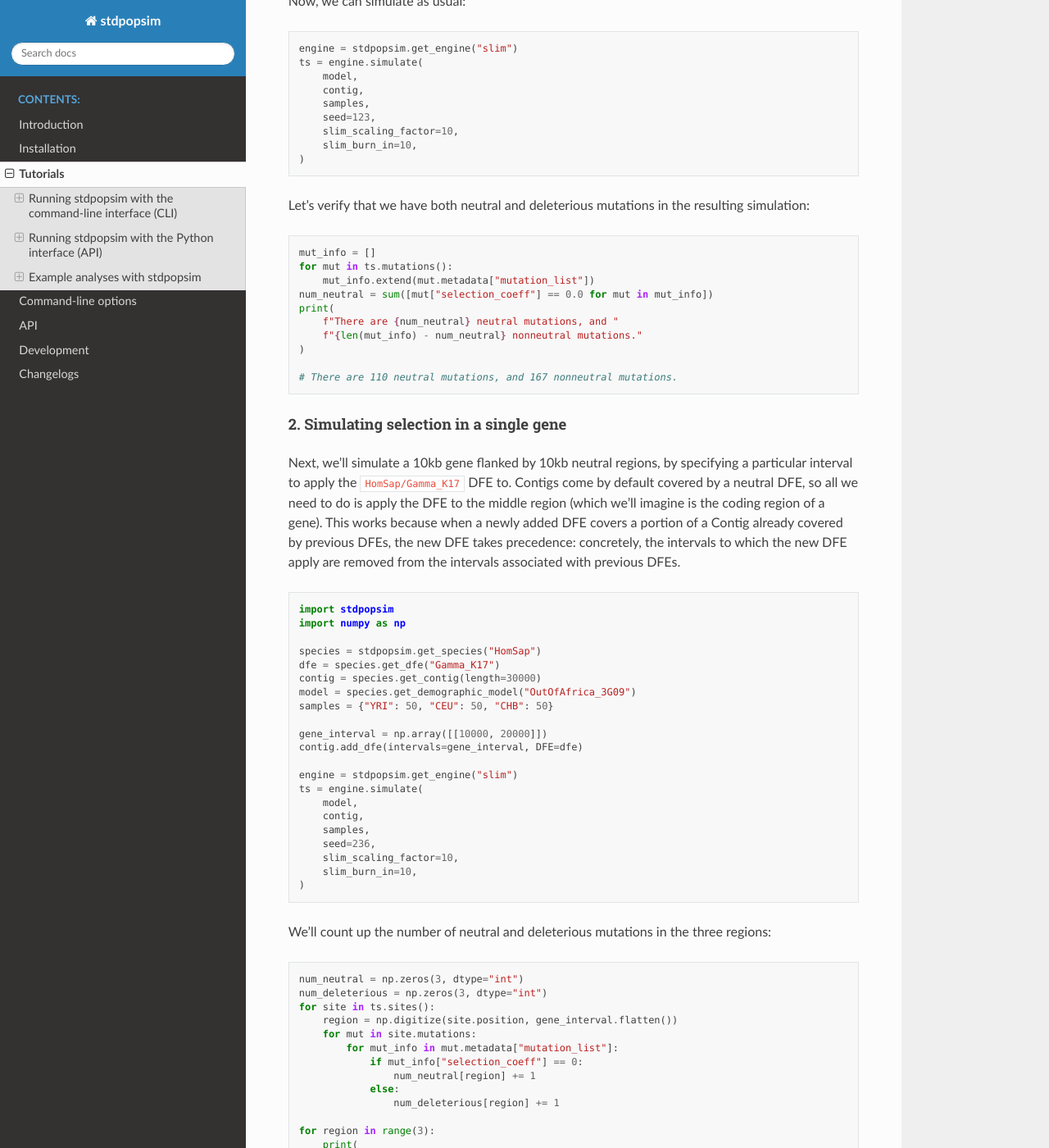
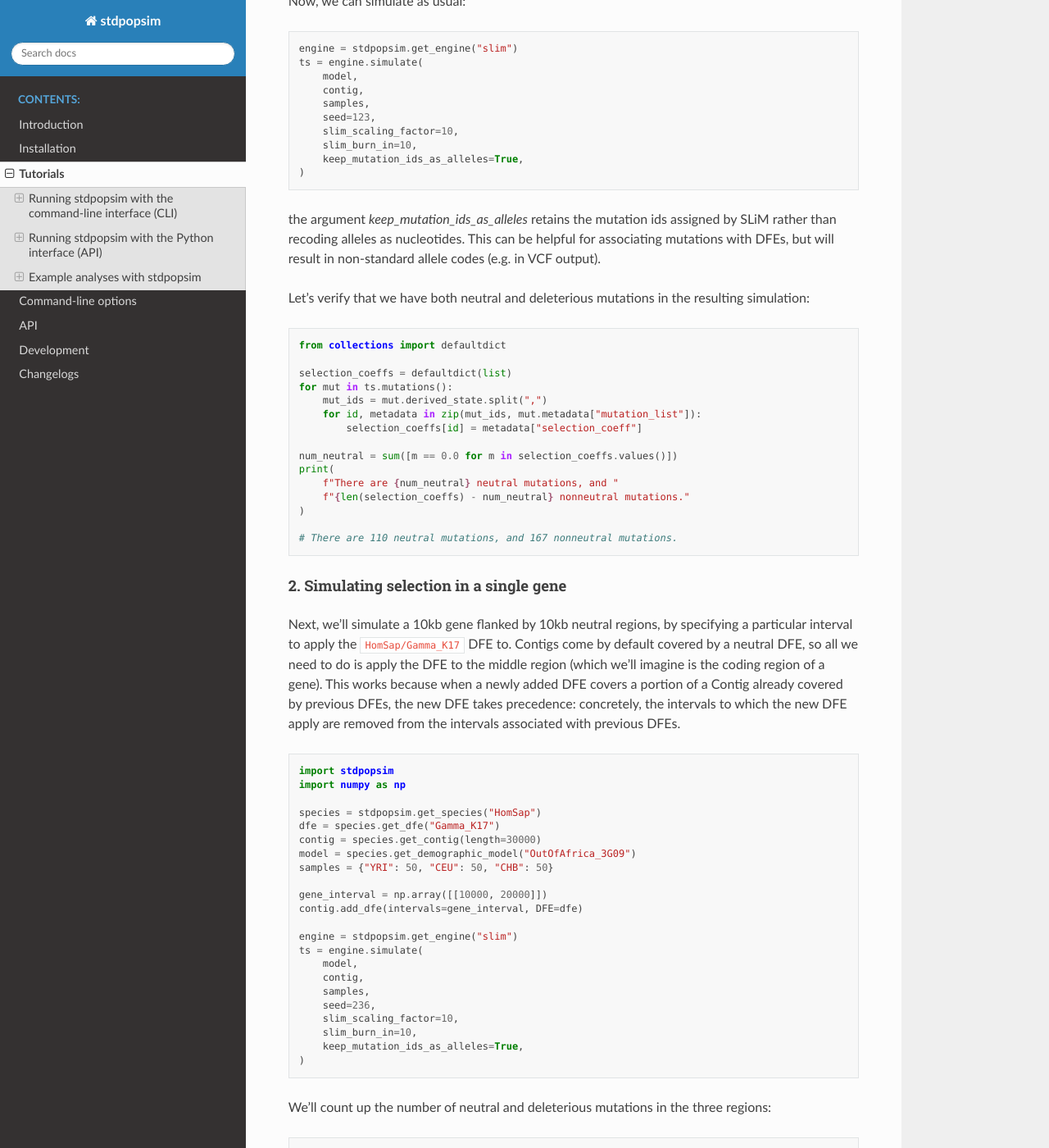
Before and after one commit to popsim-consortium/stdpopsim, a Sphinx documentation site: the page built from docs/tutorial.rst, in a window 1280 px wide and 1400 px high, scrolled down 18168 px. Shown: the whole window at 82% size. Built offline with Sphinx 7.4.7 and the Read the Docs theme 2.0.0, drawn with Linux system fonts in a browser that asks for light colours; pages that are not in the unit, such as notebooks, are missing from menus; some of the changed text lies outside the part shown.

Commit message:
Fix issue with counting stacked mutations

```diff
--- a/docs/tutorial.rst
+++ b/docs/tutorial.rst
@@ -1062,19 +1062,31 @@ Now, we can simulate as usual:
         seed=123,
         slim_scaling_factor=10,
         slim_burn_in=10,
+        keep_mutation_ids_as_alleles=True,
     )
 
-Let's verify that we have both neutral and deleterious mutations in the resulting simulation:
-
-.. code-block:: python
-
-    mut_info = []
+the argument `keep_mutation_ids_as_alleles` retains the mutation ids assigned
+by SLiM rather than recoding alleles as nucleotides. This can be helpful for
+associating mutations with DFEs, but will result in non-standard allele codes
+(e.g. in VCF output).
+
+Let's verify that we have both neutral and deleterious mutations in the
+resulting simulation:
+
+.. code-block:: python
+
+    from collections import defaultdict
+
+    selection_coeffs = defaultdict(list)
     for mut in ts.mutations():
-        mut_info.extend(mut.metadata["mutation_list"])
-    num_neutral = sum([mut["selection_coeff"] == 0.0 for mut in mut_info])
+        mut_ids = mut.derived_state.split(",")
+        for id, metadata in zip(mut_ids, mut.metadata["mutation_list"]):
+            selection_coeffs[id] = metadata["selection_coeff"]
+
+    num_neutral = sum([m == 0.0 for m in selection_coeffs.values()])
     print(
         f"There are {num_neutral} neutral mutations, and "
-        f"{len(mut_info) - num_neutral} nonneutral mutations."
+        f"{len(selection_coeffs) - num_neutral} nonneutral mutations."
     )
 
     # There are 110 neutral mutations, and 167 nonneutral mutations.
@@ -1118,6 +1130,7 @@ are removed from the intervals associated with previous DFEs.
         seed=236,
         slim_scaling_factor=10,
         slim_burn_in=10,
+        keep_mutation_ids_as_alleles=True,
     )
 
 
@@ -1125,22 +1138,22 @@ We'll count up the number of neutral and deleterious mutations in the three regi
 
 .. code-block:: python
 
-    num_neutral = np.zeros(3, dtype="int")
-    num_deleterious = np.zeros(3, dtype="int")
+    from collections import defaultdict
+
+    selection_coeffs = [defaultdict(list) for _ in range(3)]
     for site in ts.sites():
         region = np.digitize(site.position, gene_interval.flatten())
         for mut in site.mutations:
-            for mut_info in mut.metadata["mutation_list"]:
-                if mut_info["selection_coeff"] == 0:
-                    num_neutral[region] += 1
-                else:
-                    num_deleterious[region] += 1
-
-    for region in range(3):
+            mut_ids = mut.derived_state.split(",")
+            for id, md in zip(mut_ids, mut.metadata["mutation_list"]):
+                selection_coeffs[region][id] = md["selection_coeff"]
+
+    for region, coeffs in enumerate(selection_coeffs):
+        num_neutral = sum([x == 0 for x in coeffs.values()])
         print(
             f"From {region * 10000} to {(region + 1) * 10000}: "
-            f"{num_neutral[region]} neutral mutations and "
-            f"{num_deleterious[region]} deleterious mutations."
+            f"{num_neutral} neutral mutations and "
+            f"{len(coeffs) - num_neutral} deleterious mutations."
         )
 
     # From 0 to 1000: 37 neutral mutations and 0 deleterious mutations.
```
